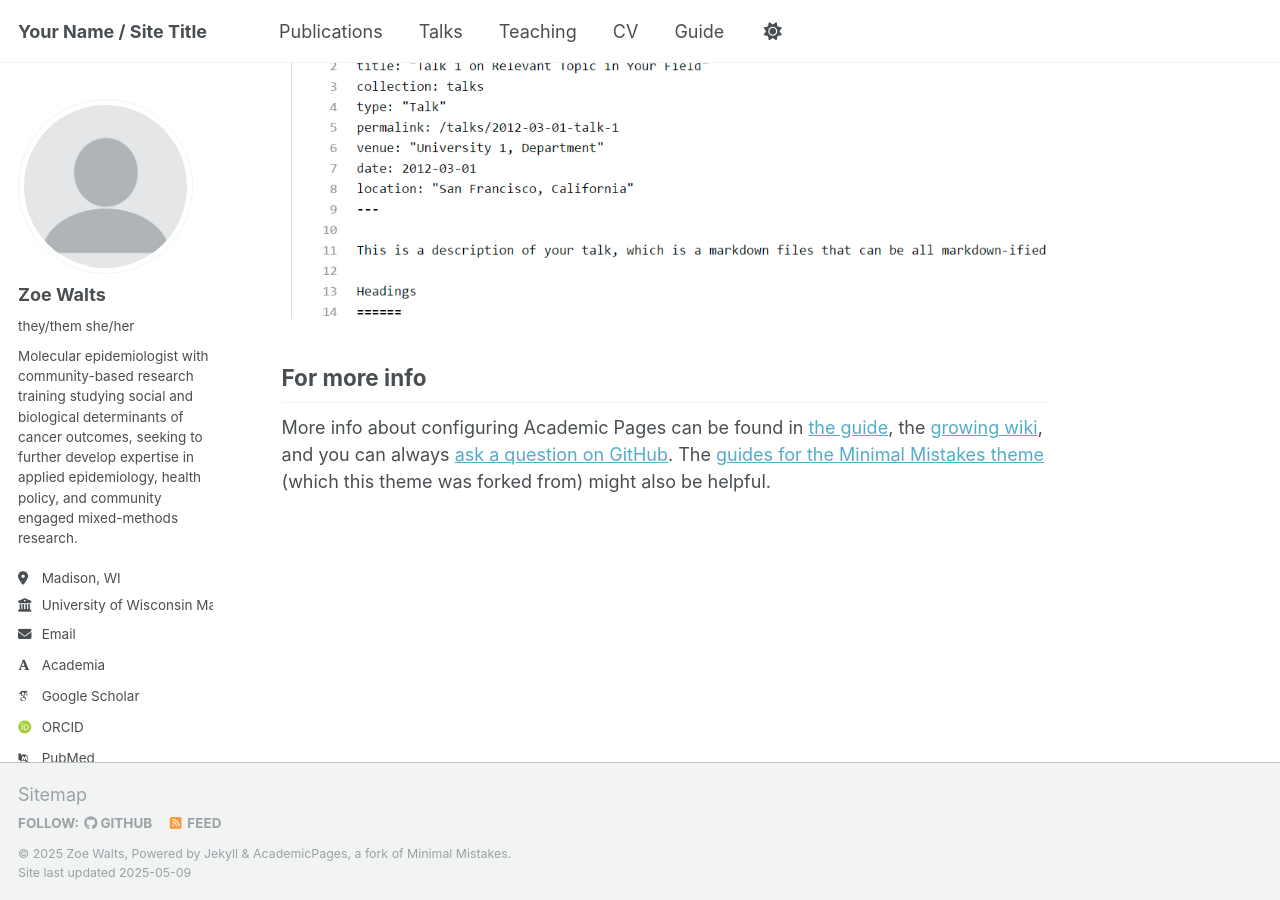
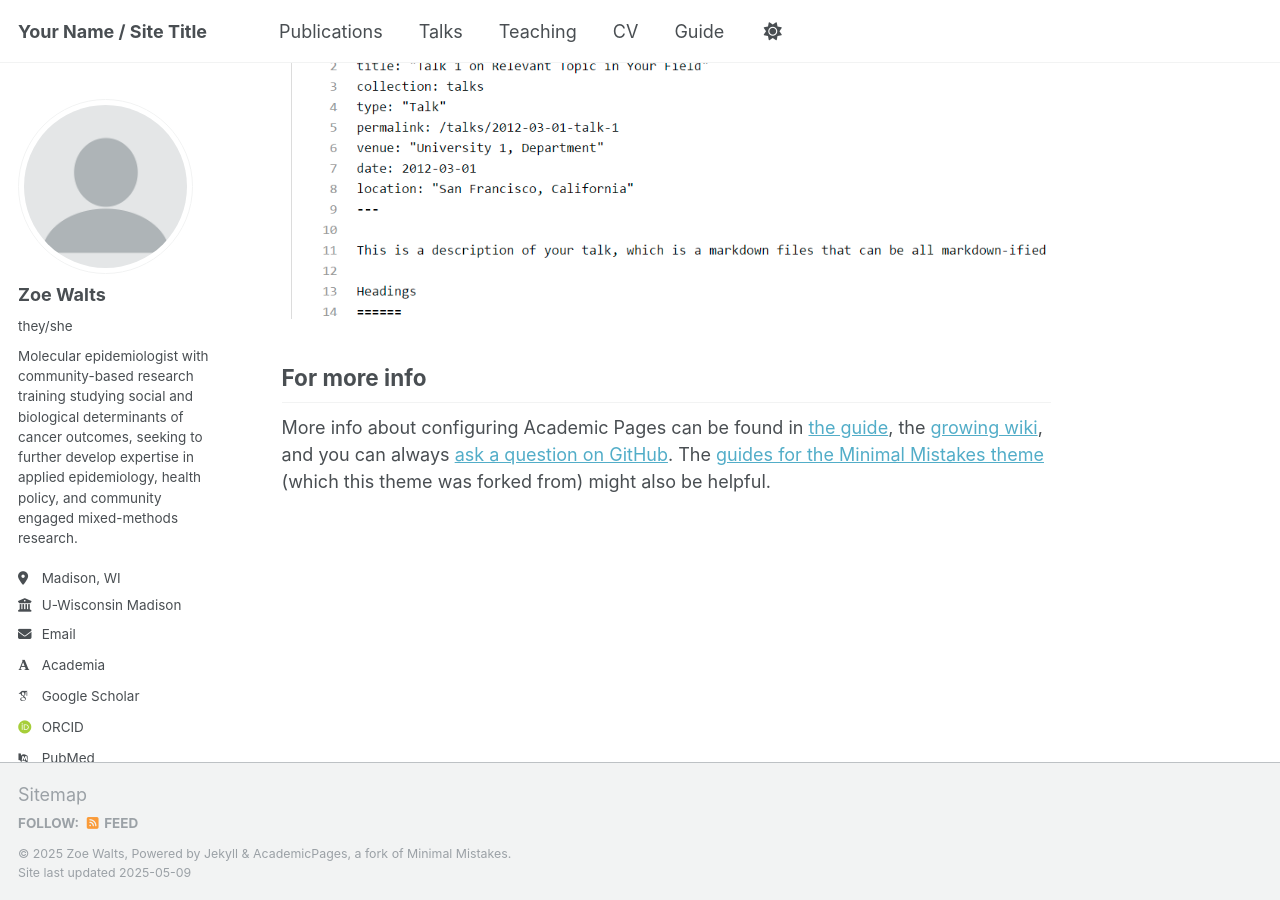
Before and after one commit to Z-Walts/z-walts.github.io, a Jekyll site: the page built from _pages/about.md, in a window 1280 px wide and 900 px high, scrolled down 2636 px. Built offline with Jekyll 4.4.1, drawn with Linux system fonts in a browser that asks for light colours; some web fonts are replaced.

Commit message:
Update _config.yml

```diff
--- a/_config.yml
+++ b/_config.yml
@@ -24,10 +24,10 @@ author:
   # Biographic information
   avatar           : "profile.png"
   name             : "Zoe Walts"
-  pronouns         : they/them she/her # example: "she/her"
+  pronouns         : "they/she" # example: "she/her"
   bio              : "Molecular epidemiologist with community-based research training studying social and biological determinants of cancer outcomes, seeking to further develop expertise in applied epidemiology, health policy, and community engaged mixed-methods research."
   location         : "Madison, WI"
-  employer         : "University of Wisconsin Madison"
+  employer         : "U-Wisconsin Madison"
   uri              : # URL
   email            : "zwalts@wisc.edu"
 
@@ -46,12 +46,12 @@ author:
   bitbucket        : # Username - Update with your username on the site
   codepen          : # Username
   dribbble         : # Username
-  github           : "academicpages"
+  github           : #"z-walts"
   kaggle           : # Username
   stackoverflow    : # User number or user number and name (i.e., use "1" or "1/jeff-atwood")
 
   # Social media
-  bluesky          : "bsky.app" # Replace this with you Bluesky username
+  bluesky          : #"bsky.app" # Replace this with you Bluesky username
   facebook         : # Username
   flickr           : # Username
   foursquare       : # Username
```
